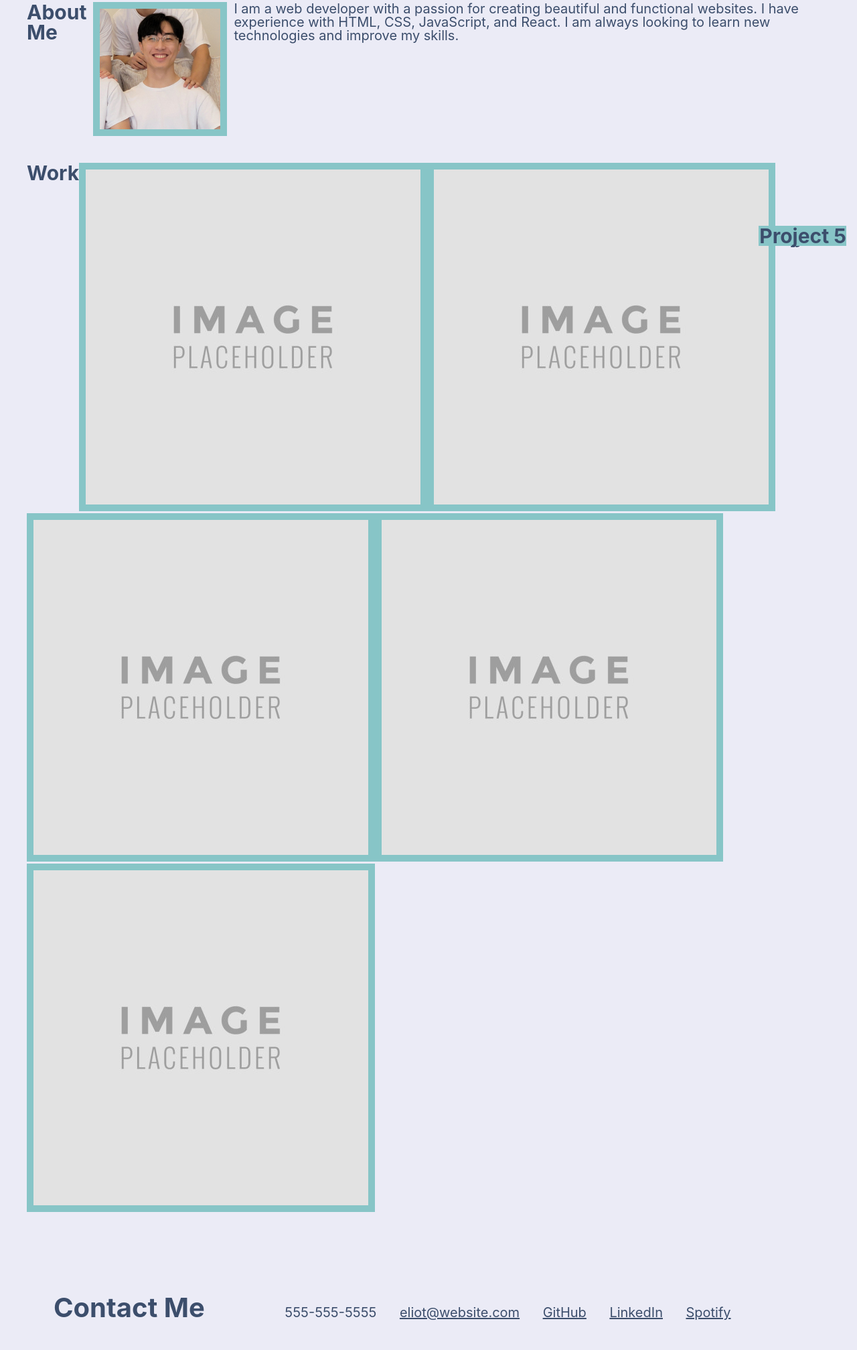
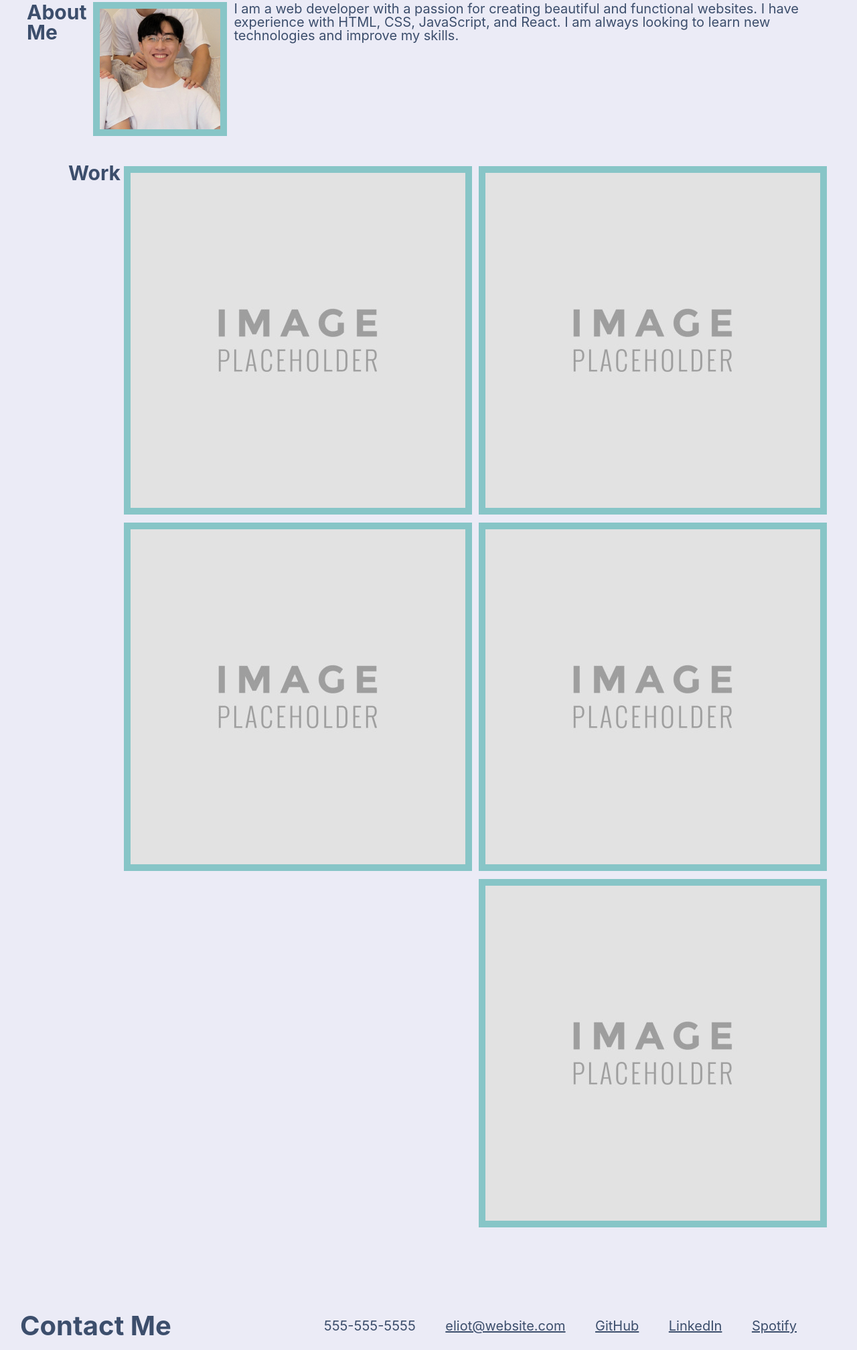
Before and after one commit to EliotCho/portfolio, a plain HTML site: page index.html in a window 1280 px wide. Shown: the part 425-2440 px from the top of the page at 67% size. Drawn offline with Linux system fonts and the light colour scheme.

Commit message:
working on WORK section. About Me and Contact seems good now

```diff
--- a/assets/css/style.css
+++ b/assets/css/style.css
@@ -34,6 +34,15 @@ header a {
   margin-left: 25px;
   color: #669092;
   background-color: #25272b;
+  font-weight: bold;
+  padding: 5px;
+}
+
+header a:hover {
+  color: #25272b;
+  background-color: #669092;
+  text-decoration: none;
+  padding: 5px;
 }
 
 .heading-image {
@@ -54,25 +63,32 @@ header a {
 #about-section {
   display: flex;
   margin: 40px;
-  align-items: stretch;
-}
-
-#work-item {
-  position: relative;
-  text-align: center;
-}
-
-#project-name {
-  position: absolute;
-  bottom: 8px;
-  right: 16px;
 }
 
 #work-section {
   display: flex;
   margin: 40px;
   flex-wrap: wrap;
+  align-items: flex-start;
+  align-content: center;
+  justify-content: flex-end;
+}
+
+#work{
   align-items: stretch;
+  display: inline-block;
+}
+
+.work-main-item {
+  display: flex;
+  align-content: center;
+  margin: 5px;
+}
+
+.work-item {
+  display: inline-block;
+  align-content: center;
+  margin: 5px;
 }
 
 #project-name {
@@ -82,7 +98,7 @@ header a {
 #contact-section {
   display: flex;
   margin: 40px;
-  align-items: stretch;
+  /* align-items: stretch; */
 }
 
 h2,
@@ -108,6 +124,8 @@ footer {
   text-align: center;
   font-size: 16px;
   display: flex;
+  align-items: center;
+  justify-content: space-between;
 }
 
 #contact-section {
@@ -122,26 +140,29 @@ footer h4 {
   color: #3c4e6c;
   font-size: 40px;
   border: 10px;
-  margin: 10px;
-  margin-right: 100px;
 }
 
-footer p, footer a {
+footer p,
+footer a {
   display: inline-block;
   color: #3c4e6c;
   margin: 15px;
   font-size: 20px;
+  padding: 5px;
+  flex-wrap: wrap;
 }
 
 footer a:hover {
   color: #ebebf6;
   background-color: #3c4e6c;
   text-decoration: none;
+  padding: 5px;
 }
 
 @media screen and (max-width: 768px) {
   header,
-  main, footer {
+  main,
+  footer {
     flex-direction: column;
     align-items: center;
   }
@@ -160,9 +181,9 @@ footer a:hover {
     align-items: center;
   }
 
-  footer p, footer a {
+  footer p,
+  footer a {
     flex-direction: column;
     align-items: center;
   }
-
 }
--- a/index.html
+++ b/index.html
@@ -26,7 +26,11 @@
     <main>
       <section id="about-section">
         <h2 id="about">About Me</h2>
-        <img id="me" src="./assets/images/profile-photo.jpg" alt="Photo of Eliot" />
+        <img
+          id="me"
+          src="./assets/images/profile-photo.jpg"
+          alt="Photo of Eliot"
+        />
         <p id="about-p">
           I am a web developer with a passion for creating beautiful and
           functional websites. I have experience with HTML, CSS, JavaScript, and
@@ -37,52 +41,57 @@
       </section>
 
       <section id="work-section">
-        <h2 id="work">Work</h2>
-        <div class="work-item">
-          <p>
+        <div>
+          <h2 id="work">Work</h2>
+        </div>
+
+        <div class="work-main-item">
+          <figure>
             <a href="https://eliotcho.github.io/refactor-html-css/">
               <img src="./assets/images/project-1.jpg" alt="Project 1" />
             </a>
-          </p>
-          <h3 id="project-name">Project 1</h3>
+          </figure>
+          <!-- <h3 id="project-name">Project 1</h3> -->
         </div>
         <div class="work-item">
-          <p>
+          <figure>
             <a href="https://eliotcho.github.io/refactor-html-css/">
               <img src="./assets/images/project-2.jpg" alt="Project 2" />
             </a>
-          </p>
-          <h3 id="project-name">Project 2</h3>
+          </figure>
+          <!-- <h3 id="project-name">Project 2</h3> -->
         </div>
         <div class="work-item">
-          <p>
+          <figure>
             <a href="https://eliotcho.github.io/refactor-html-css/">
               <img src="./assets/images/project-3.jpg" alt="Project 3" />
             </a>
-          </p>
-          <h3 id="project-name">Project 3</h3>
+          </figure>
+          <!-- <h3 id="project-name">Project 3</h3> -->
         </div>
         <div class="work-item">
-          <p>
+          <figure>
             <a href="https://eliotcho.github.io/refactor-html-css/">
               <img src="./assets/images/project-4.jpg" alt="Project 4" />
             </a>
-          </p>
-          <h3 id="project-name">Project 4</h3>
+          </figure>
+          <!-- <h3 id="project-name">Project 4</h3> -->
         </div>
         <div class="work-item">
-          <p>
+          <figure>
             <a href="https://eliotcho.github.io/refactor-html-css/">
               <img src="./assets/images/project-5.jpg" alt="Project 5" />
             </a>
-          </p>
-          <h3 id="project-name">Project 5</h3>
+          </figure>
+          <!-- <h3 id="project-name">Project 5</h3> -->
         </div>
       </section>
     </main>
     <footer>
+      <div>
+        <h4 id="contact">Contact Me</h4>
+      </div>
       <section id="contact-section">
-        <h4 id="contact">Contact Me</h4>
         <p>555-555-5555</p>
 
         <!-- To be replaced by a blog in the future -->
```
